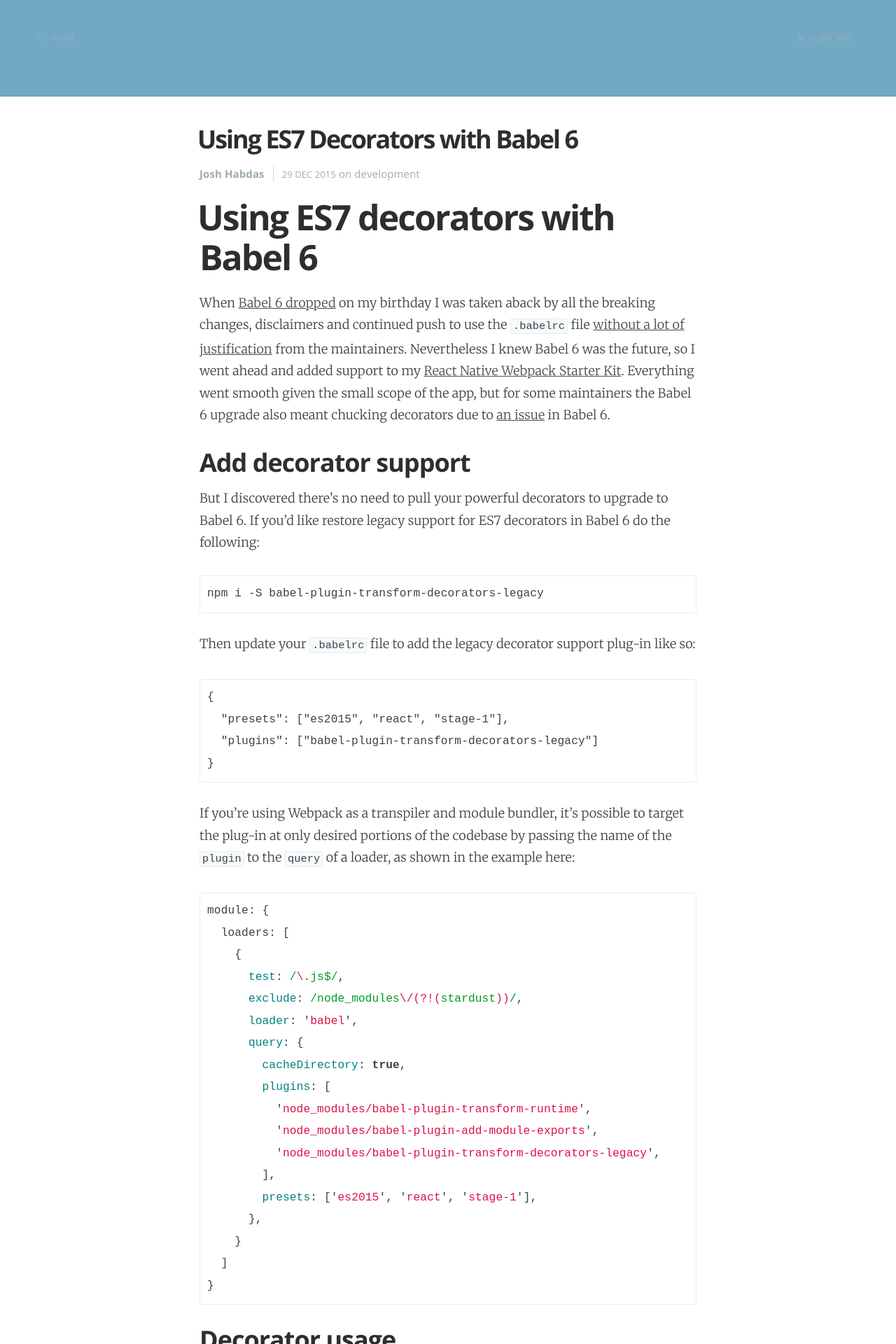
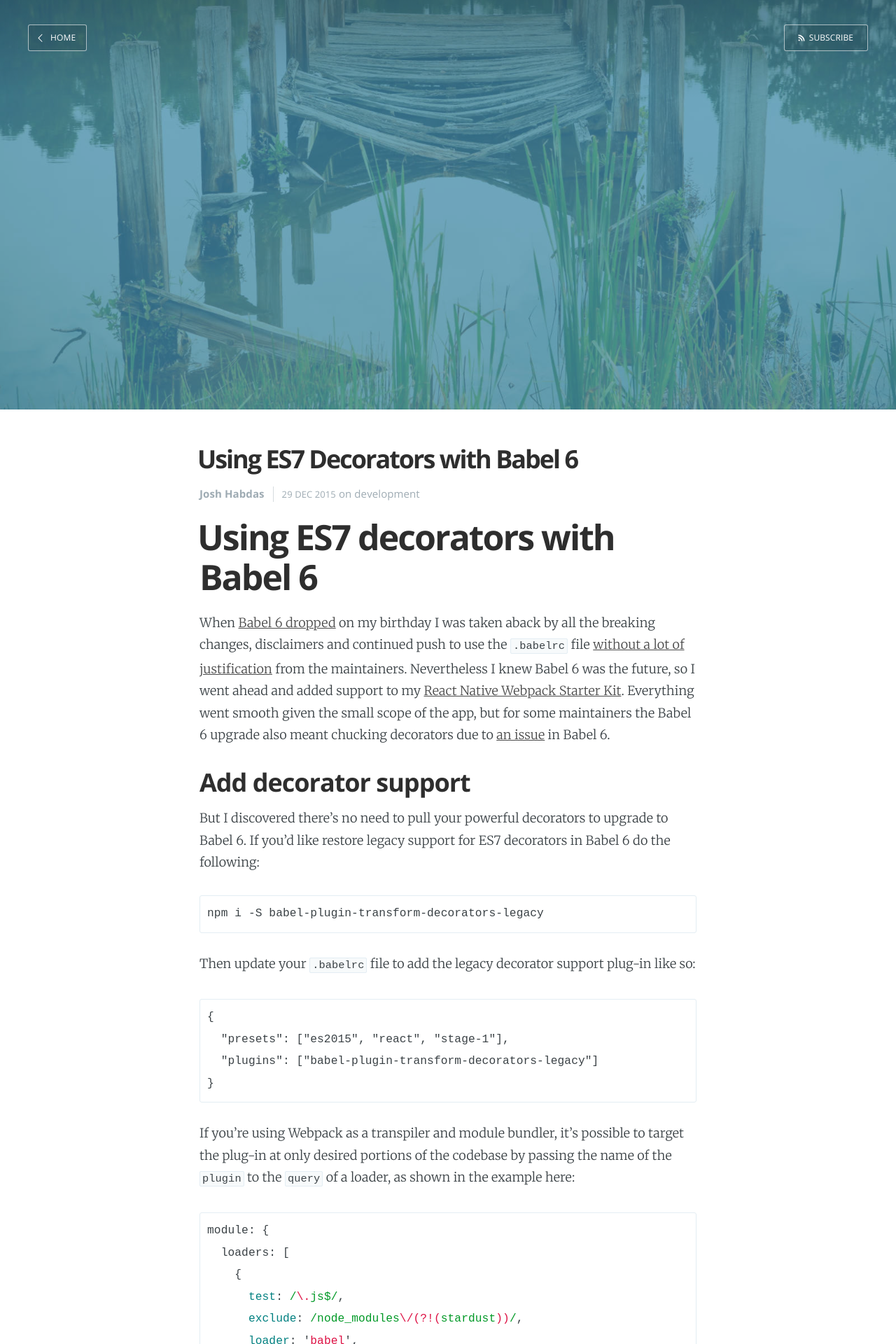
Before and after one commit to TechnologyAdvice/technologyadvice.github.io, a Jekyll site: the page built from _posts/2015-12-29-es7-decorators-babel6.markdown, in a window 1280 px wide. Shown: the top 1920 px of the page at 70% size. Built offline with Jekyll 4.4.1, drawn with Linux system fonts in a browser that asks for light colours; Markdown is read by kramdown in place of the engine named in the settings.

Commit message:
Add cover image

```diff
--- a/_posts/2015-12-29-es7-decorators-babel6.markdown
+++ b/_posts/2015-12-29-es7-decorators-babel6.markdown
@@ -2,10 +2,11 @@
 layout: post
 title: "Using ES7 Decorators with Babel 6"
 date: 2015-12-29T10:00:00-05:00
+comments: true
+author: josh.habdas
 categories: [development]
-comments: true
 tags: [javascript, transpiling]
-author: josh.habdas
+cover: /assets/images/covers/broken-bridge.jpg
 description: Upgrading to Babel 6 does not mean dropping decorators. Learn to use ES7 decorators with Babel 6.
 ---
 
```
Also changed, not shown: assets/images/covers/broken-bridge.jpg (added).
